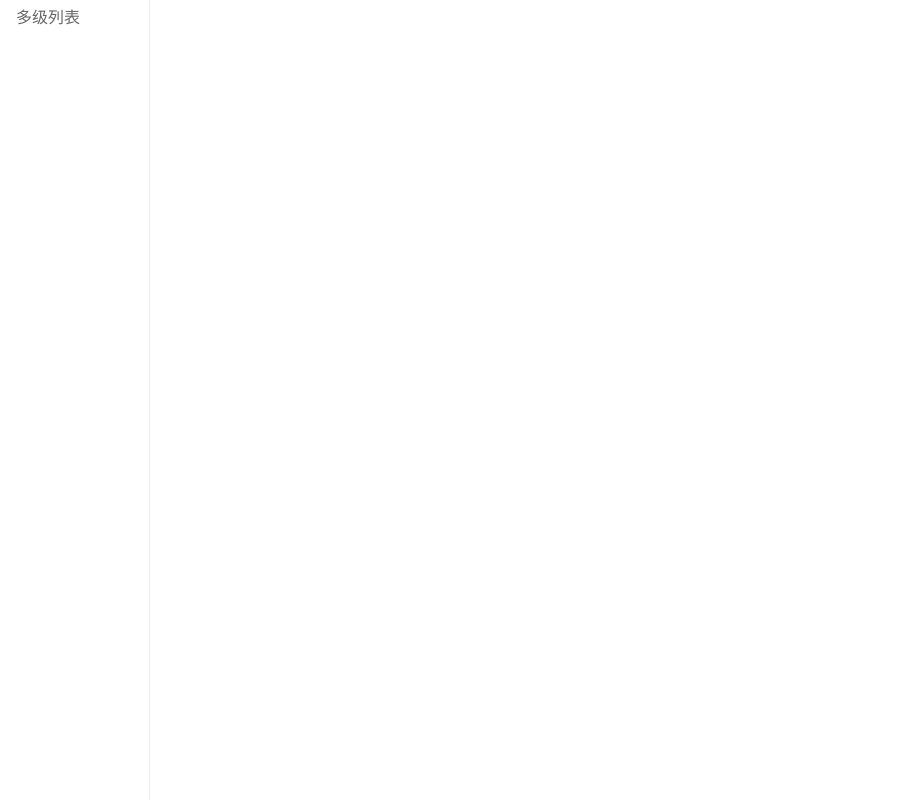
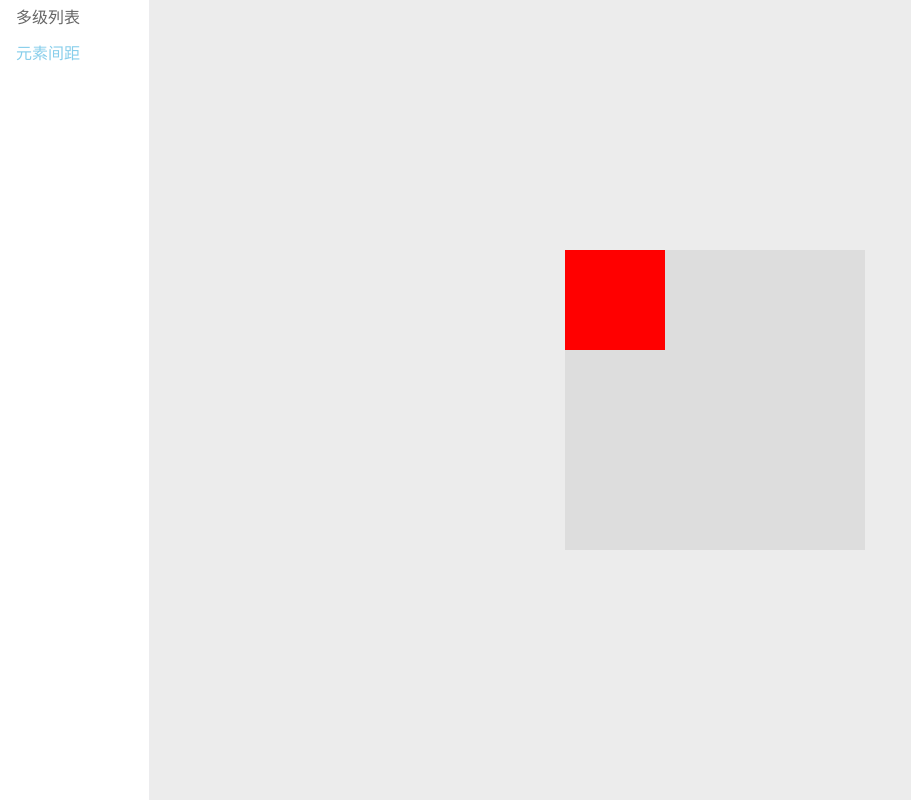
Before and after one commit to xiangwx99/Vue-demo, a Vue app: page /#/element-spacing in a window 1280 px wide. Before the commit this address had no page. Shown: the whole page, without its empty margins (0-911 px from the left). Built offline with nearby package versions, Linux system fonts and the light colour scheme.

Commit message:
算法题

```diff
--- a/src/App.vue
+++ b/src/App.vue
@@ -2,6 +2,7 @@
   <div id="nav">
     <div class="nav-left">
       <router-link to="/multistage-list">多级列表</router-link>
+      <router-link to="/element-spacing">元素间距</router-link>
     </div>
     <div class="nav-content">
       <router-view />
@@ -20,6 +21,9 @@
   border-right: 1px solid #ececee;
   padding-left: 16px;
   line-height: 36px;
+  a {
+    display: block;
+  }
 }
 .nav-content {
   width: calc(100% - 150px);
--- /dev/null
+++ b/src/views/ElementSpacing/index.vue
@@ -0,0 +1,94 @@
+<template>
+  <div class="wrapper" @wheel="handleMousewheel($event)">
+    <div
+      class="image-box"
+      :style="{
+        top: position.top + 'px',
+        left: position.left + 'px',
+        transform: `scale(${zoom})`,
+      }"
+    >
+      <div style="width: 100px; height: 100px; background: red"></div>
+    </div>
+  </div>
+</template>
+
+<script>
+import { onMounted, reactive, ref } from "vue";
+import { limitImage, calcScaleSpeed } from "./util";
+export default {
+  setup() {
+    const NAV_LEFT = 150;
+    const position = reactive({
+      top: 0,
+      left: 0,
+    });
+    const zoom = ref(1);
+
+    onMounted(() => {
+      // 居中显示
+      position.top = document.body.clientHeight / 2 - 150;
+      position.left = (document.body.clientWidth - NAV_LEFT) / 2 - 150;
+    });
+
+    const handleMousewheel = (event) => {
+      event.preventDefault();
+      // 处理元素的放大缩小
+      if (event.metaKey || event.ctrlKey) {
+        const speed = calcScaleSpeed(event);
+        // 缩小到最小
+        if (event.deltaY > 0 && zoom.value === 0.02) {
+          return;
+        }
+        // 放大到最大
+        if (event.deltaY < 0 && zoom.value === 2) {
+          return;
+        }
+        zoomImage(zoom.value * speed, event);
+        return;
+      }
+      // 处理元素的移动
+      position.top = limitImage(
+        position.top - event.deltaY,
+        "top",
+        300 * zoom.value,
+        null
+      );
+      position.left = limitImage(
+        position.left - event.deltaX,
+        "left",
+        null,
+        450 * zoom.value
+      );
+      console.log(position);
+    };
+
+    // 放大缩小图片
+    const zoomImage = (val, e) => {
+      let zoomSize = zoom.value + val;
+      zoomSize = Math.min(zoomSize, 2);
+      zoomSize = Math.max(0.02, zoomSize);
+      zoom.value = zoomSize;
+      console.log(zoomSize, e);
+    };
+
+    return { position, handleMousewheel, zoom };
+  },
+};
+</script>
+
+<style lang="scss" scoped>
+.wrapper {
+  position: relative;
+  width: 100%;
+  height: 100%;
+  background-color: #ececec;
+  overflow: hidden;
+}
+.image-box {
+  position: absolute;
+  width: 300px;
+  height: 300px;
+  background: #ddd;
+}
+</style>
--- /dev/null
+++ b/src/views/ElementSpacing/util.js
@@ -0,0 +1,42 @@
+// 限制图片的位置 ===> 始终在可滚动区
+export const limitImage = (spacing, type, width = 450, height = 300) => {
+  if (type === "left") {
+    const MAX_LEFT = document.body.clientWidth - width;
+    if (spacing > MAX_LEFT) return MAX_LEFT;
+    if (spacing < 0) return 0;
+    return spacing;
+  } else if (type === "top") {
+    const MAX_TOP = document.body.clientHeight - height;
+    if (spacing > MAX_TOP) return MAX_TOP;
+    if (spacing < 0) return 0;
+    return spacing;
+  }
+};
+
+// 决定放大缩小的速度
+export const calcScaleSpeed = (e) => {
+  let d = Math.abs(e.deltaY);
+  if (d > 4) {
+    d = 4 + (d - 4) * 0.05;
+  } else if (d > 2) {
+    d = 2 + (d - 2) * 0.2;
+  } else if (d > 1) {
+    d = 1 + (d - 1) * 0.3;
+  }
+  if (d > 20) {
+    d = 20 + (20 - 4) * 0.05;
+  }
+  let speed = e.deltaY > 0 ? -d / 50 : d / 50;
+  let isTouchWheel = e.ctrlKey;
+  return isTouchWheel ? speed * normalZoomSpeed() : speed;
+};
+
+// 缩放倍率
+function normalZoomSpeed() {
+  let inNum = 400;
+  const inMax = 522;
+  const inMin = 270;
+  const outMax = 3;
+  const outMin = 0.125;
+  return ((inNum - inMin) / (inMax - inMin)) * (outMax - outMin) + outMin;
+}
```
Also changed, not shown: src/router/index.js (+7 -0 lines), src/test/力扣/01_数组中重复的数字.js (added, +14 -0 lines), src/test/力扣/02_二维数组中查找.js (added, +30 -0 lines), src/test/力扣/03_替换空格.js (added, +7 -0 lines), src/test/力扣/04_从尾到头打印链表.js (added, +20 -0 lines), src/test/力扣/05_重建二叉树.js (added, +20 -0 lines), src/test/力扣/06_用两个栈实现队列.js (added, +36 -0 lines), src/test/力扣/07_斐波那契数列.js (added, +33 -0 lines), src/test/力扣/08_剪绳子.js (added, +3 -0 lines), 2 other files (tests, documents, lock files or other folders).
